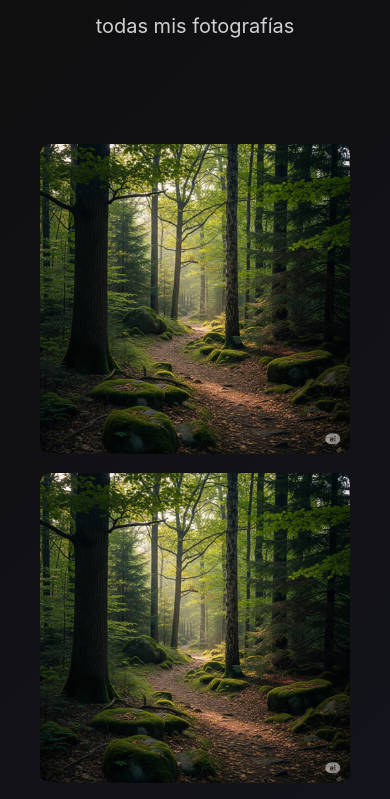
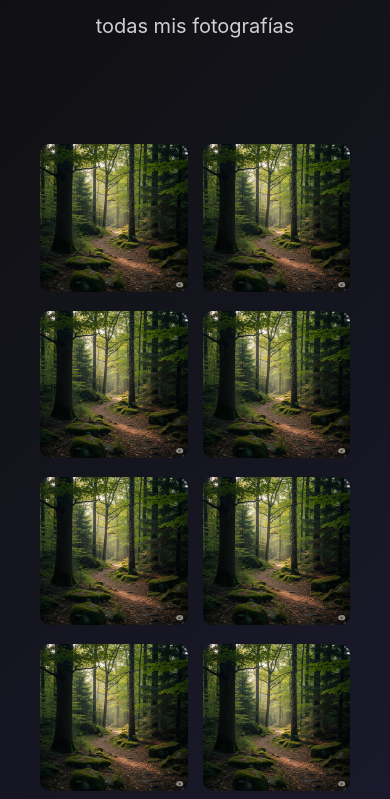
Before and after one commit to AstroWebPages/fotos, a plain HTML site: page index.html in a window 390 px wide. Shown: the part 980-1779 px from the top of the page. Drawn offline with Linux system fonts and the light colour scheme.

Commit message:
2 photo cel

```diff
--- a/index.html
+++ b/index.html
@@ -148,9 +148,10 @@ https://templatemo.com/tm-595-3d-coverflow
 
     <style>
               /* GRID con 4 columnas en horizontal */
+   /* GRID con 4 columnas en PC */
 .about-main {
   display: grid;
-      grid-template-columns: repeat(4, 1fr); /* Siempre 4 columnas */
+  grid-template-columns: repeat(4, 1fr); /* Siempre 4 columnas en PC */
   gap: 15px;
   padding: 20px;
 }
@@ -195,18 +196,13 @@ https://templatemo.com/tm-595-3d-coverflow
   cursor: pointer;
 }
 
-    /* Responsive: en pantallas pequeñas que se adapten */
+/* Responsive: en pantallas pequeñas que se adapten de 2 en 2 */
 @media (max-width: 900px) {
   .about-main {
     grid-template-columns: repeat(2, 1fr);
   }
 }
 
-    @media (max-width: 500px) {
-      .about-main {
-        grid-template-columns: 1fr;
-      }
-    }
   </style>
 </head>
 <body>
```
Lines whose indentation alone changed are shown as unchanged.
